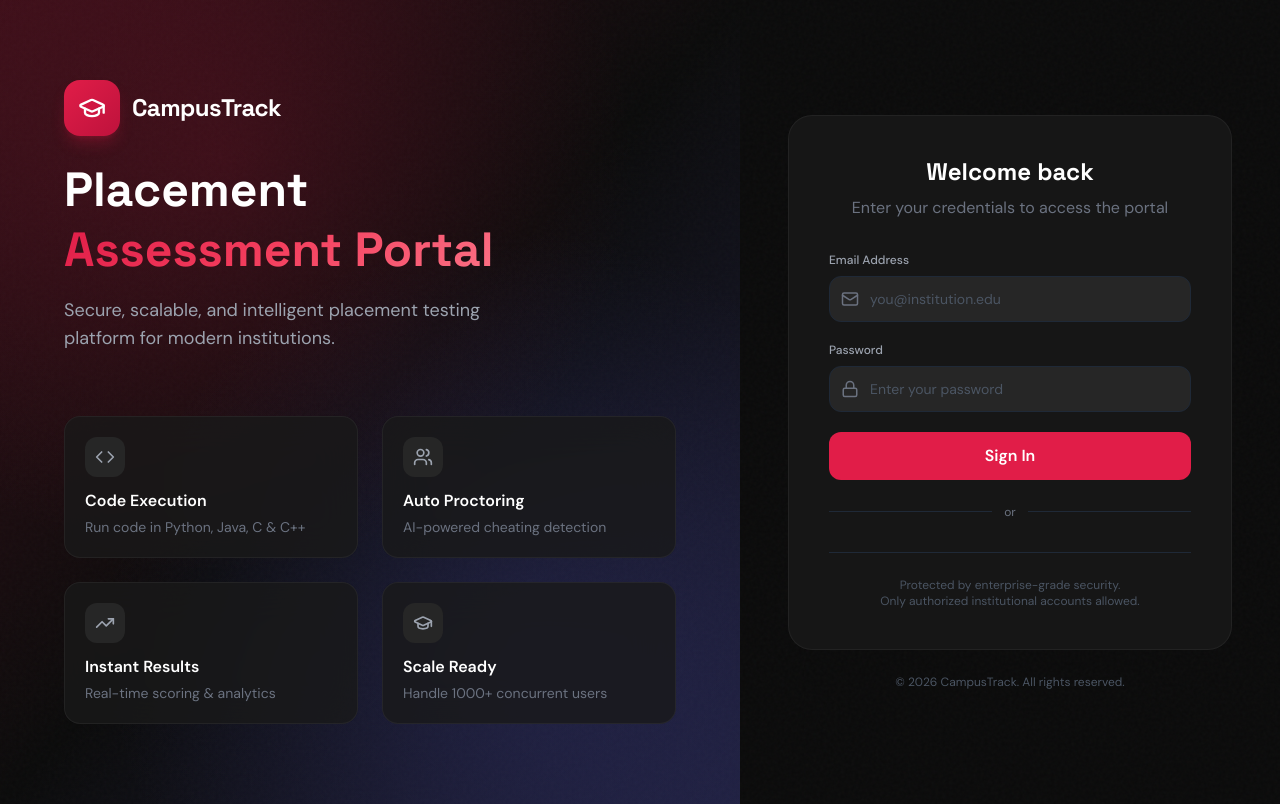
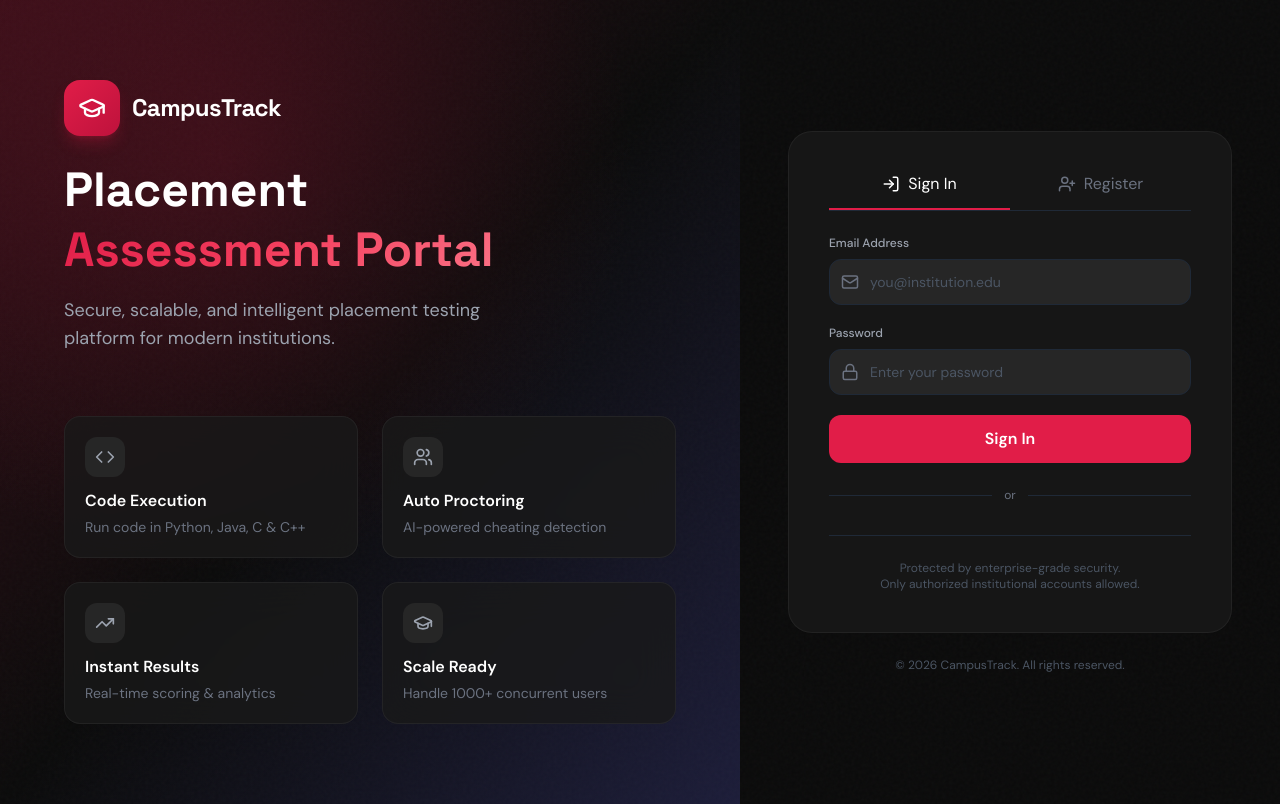
Before and after one commit to DeepPasnani/Mock-Placement-App, a React (Vite) app in the folder frontend/: page /login in a window 1280 px wide. Built offline with nearby package versions, Linux system fonts and the light colour scheme; no server answers.

Commit message:
More changes

```diff
--- a/frontend/src/pages/Login.jsx
+++ b/frontend/src/pages/Login.jsx
@@ -2,18 +2,17 @@ import { useState, useEffect, useRef } from 'react';
 import { useNavigate, useLocation } from 'react-router-dom';
 import { useStore } from '../store';
 import { Spinner } from '../components/shared/UI';
-import { GraduationCap, Code, Users, TrendingUp, Mail, Lock } from 'lucide-react';
+import { GraduationCap, Code, Users, TrendingUp, Mail, Lock, UserPlus, LogIn } from 'lucide-react';
 import toast from 'react-hot-toast';
 
 export default function LoginPage() {
-  const { googleLogin, login, isLoading } = useStore();
+  const { googleLogin, login, register, isLoading } = useStore();
   const navigate = useNavigate();
   const location = useLocation();
   const googleBtnRef = useRef(null);
   const [error, setError] = useState('');
-  const [email, setEmail] = useState('');
-  const [password, setPassword] = useState('');
-  const [showPasswordForm, setShowPasswordForm] = useState(true);
+  const [isLoginMode, setIsLoginMode] = useState(true);
+  const [formData, setFormData] = useState({ name: '', email: '', password: '' });
 
   const from = location.state?.from?.pathname || null;
 
@@ -53,16 +52,27 @@ export default function LoginPage() {
     }
   };
 
-  const handleEmailSubmit = async (e) => {
+  const handleSubmit = async (e) => {
     e.preventDefault();
     setError('');
     try {
-      const { user } = await login(email, password);
+      let user;
+      if (isLoginMode) {
+        const result = await login(formData.email, formData.password);
+        user = result.user;
         toast.success(`Welcome back, ${user.name || user.email}!`);
+      } else {
+        user = await register(formData.name, formData.email, formData.password);
+        toast.success(`Account created! Welcome, ${user.name}!`);
+      }
       navigate(from || (user.role === 'admin' ? '/admin' : '/student'), { replace: true });
     } catch (err) {
-      setError(err.response?.data?.error || 'Invalid credentials');
+      setError(err.response?.data?.error || (isLoginMode ? 'Invalid credentials' : 'Registration failed'));
     }
+  };
+
+  const handleChange = (e) => {
+    setFormData({ ...formData, [e.target.name]: e.target.value });
   };
 
   const features = [
@@ -79,7 +89,7 @@ export default function LoginPage() {
       <div className="hidden lg:flex flex-1 relative">
         <div className="absolute inset-0 bg-gradient-to-br from-primary/20 via-transparent to-secondary/20" />
         <div className="absolute inset-0 bg-[radial-gradient(circle_at_30%_20%,rgba(225,29,72,0.15),transparent_50%)]" />
-        <div className="absolute inset-0 bg-[radial-gradient(circle_at_70%_80%,rgba(99,102,241,0.15),transparent_50%)]" />
+        <div className="absolute inset-0 bg-[radial_gradient(circle_at_70%_80%,rgba(99,102,241,0.15),transparent_50%)]" />
 
         <div className="relative z-10 flex flex-col justify-center px-16 py-20 w-full">
           <div className="mb-16">
@@ -123,11 +133,21 @@ export default function LoginPage() {
           </div>
 
           <div className="glass rounded-3xl p-8 lg:p-10">
-            <div className="text-center mb-8">
-              <h2 className="font-display text-2xl font-bold text-white mb-2">Welcome back</h2>
-              <p className="text-gray-500">
-                {showPasswordForm ? 'Enter your credentials to access the portal' : 'Sign in with your Google account'}
-              </p>
+            <div className="flex border-b border-gray-800 mb-6">
+              <button
+                onClick={() => { setIsLoginMode(true); setError(''); }}
+                className={`flex-1 flex items-center justify-center gap-2 pb-3 border-b-2 transition-colors ${isLoginMode ? 'border-primary text-white' : 'border-transparent text-gray-500 hover:text-gray-400'}`}
+              >
+                <LogIn size={18} />
+                Sign In
+              </button>
+              <button
+                onClick={() => { setIsLoginMode(false); setError(''); }}
+                className={`flex-1 flex items-center justify-center gap-2 pb-3 border-b-2 transition-colors ${!isLoginMode ? 'border-primary text-white' : 'border-transparent text-gray-500 hover:text-gray-400'}`}
+              >
+                <UserPlus size={18} />
+                Register
+              </button>
             </div>
 
             {error && (
@@ -136,17 +156,30 @@ export default function LoginPage() {
               </div>
             )}
 
-            {showPasswordForm ? (
-              <>
-                <form onSubmit={handleEmailSubmit} className="space-y-5">
+            <form onSubmit={handleSubmit} className="space-y-5">
+              {!isLoginMode && (
+                <div>
+                  <label className="block text-xs font-medium text-gray-400 mb-2">Full Name</label>
+                  <input
+                    type="text"
+                    name="name"
+                    value={formData.name}
+                    onChange={handleChange}
+                    placeholder="Enter your full name"
+                    className="w-full px-4 py-3 border border-gray-800 rounded-xl text-sm bg-surface-light text-white outline-none transition-all focus:border-primary focus:ring-2 focus:ring-primary/20 placeholder:text-gray-600"
+                    required={!isLoginMode}
+                  />
+                </div>
+              )}
               <div>
                 <label className="block text-xs font-medium text-gray-400 mb-2">Email Address</label>
                 <div className="relative">
                   <Mail size={18} className="absolute left-3 top-1/2 -translate-y-1/2 text-gray-500" />
                   <input
                     type="email"
-                        value={email}
-                        onChange={e => setEmail(e.target.value)}
+                    name="email"
+                    value={formData.email}
+                    onChange={handleChange}
                     placeholder="you@institution.edu"
                     className="w-full pl-10 pr-4 py-3 border border-gray-800 rounded-xl text-sm bg-surface-light text-white outline-none transition-all focus:border-primary focus:ring-2 focus:ring-primary/20 placeholder:text-gray-600"
                     required
@@ -159,9 +192,10 @@ export default function LoginPage() {
                   <Lock size={18} className="absolute left-3 top-1/2 -translate-y-1/2 text-gray-500" />
                   <input
                     type="password"
-                        value={password}
-                        onChange={e => setPassword(e.target.value)}
-                        placeholder="Enter your password"
+                    name="password"
+                    value={formData.password}
+                    onChange={handleChange}
+                    placeholder={isLoginMode ? 'Enter your password' : 'Create a password (min 8 chars)'}
                     className="w-full pl-10 pr-4 py-3 border border-gray-800 rounded-xl text-sm bg-surface-light text-white outline-none transition-all focus:border-primary focus:ring-2 focus:ring-primary/20 placeholder:text-gray-600"
                     required
                   />
@@ -173,7 +207,7 @@ export default function LoginPage() {
                 className="w-full bg-primary text-white py-3 rounded-xl font-semibold hover:bg-primary-dark transition-colors disabled:opacity-50 flex items-center justify-center gap-2"
               >
                 {isLoading ? <Spinner size={18} className="text-white" /> : null}
-                    Sign In
+                {isLoginMode ? 'Sign In' : 'Create Account'}
               </button>
             </form>
 
@@ -186,19 +220,6 @@ export default function LoginPage() {
                 </div>
                 <div ref={googleBtnRef} className="w-full" />
               </>
-                )}
-              </>
-            ) : (
-              <div className="space-y-4">
-                <div ref={googleBtnRef} className="w-full" />
-                <button
-                  onClick={() => setShowPasswordForm(true)}
-                  className="w-full flex items-center justify-center gap-2 py-3 px-4 bg-surface-light border border-gray-700 rounded-xl text-gray-300 hover:bg-gray-800 transition-colors"
-                >
-                  <Mail size={18} />
-                  Sign in with email instead
-                </button>
-              </div>
             )}
 
             <div className="mt-8 pt-6 border-t border-gray-800">
--- a/frontend/src/services/api.js
+++ b/frontend/src/services/api.js
@@ -31,6 +31,7 @@ api.interceptors.response.use(
 // ── Auth ──────────────────────────────────────────────────────────────────────
 export const authAPI = {
   login:          (data) => api.post('/auth/login', data).then(r => r.data),
+  register:       (data) => api.post('/auth/register', data).then(r => r.data),
   googleLogin:    (credential) => api.post('/auth/google', { credential }).then(r => r.data),
   logout:         () => api.post('/auth/logout').then(r => r.data),
   getMe:          () => api.get('/auth/me').then(r => r.data),
--- a/frontend/src/store.js
+++ b/frontend/src/store.js
@@ -16,6 +16,19 @@ export const useStore = create(
         set({ isLoading: true });
         try {
           const { token, user } = await authAPI.login({ email, password });
+          localStorage.setItem('pp_token', token);
+          set({ user, token, isLoading: false });
+          return { user };
+        } catch (err) {
+          set({ isLoading: false });
+          throw err;
+        }
+      },
+
+      register: async (name, email, password) => {
+        set({ isLoading: true });
+        try {
+          const { token, user } = await authAPI.register({ name, email, password });
           localStorage.setItem('pp_token', token);
           set({ user, token, isLoading: false });
           return { user };
```
Also changed, not shown: 2 other files (tests, documents, lock files or other folders). Lines whose indentation alone changed are shown as unchanged.
